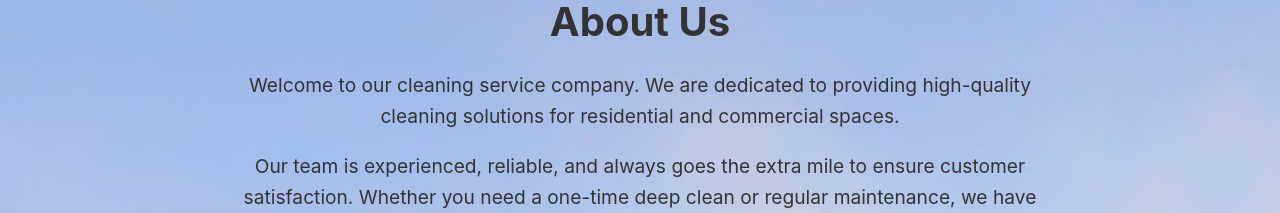
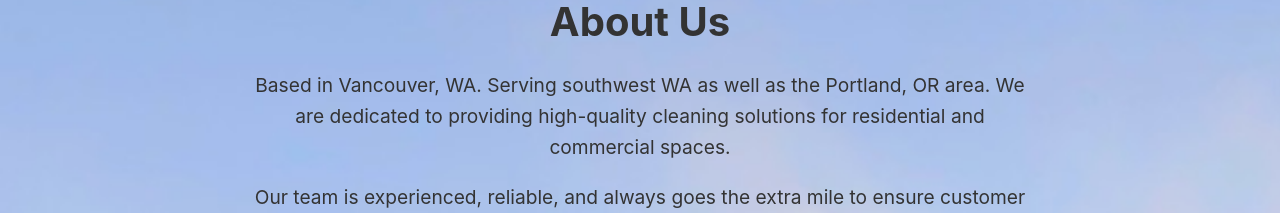
Before and after one commit to sittserp/kjcleaning, a React (Vite) app: page /kjcleaning/about-us in a window 1280 px wide. Shown: the part 140-353 px from the top of the page. Built offline with nearby package versions, Linux system fonts and the light colour scheme.

Commit message:
vancouver

```diff
--- a/src/components/AboutUs.jsx
+++ b/src/components/AboutUs.jsx
@@ -6,7 +6,7 @@ const AboutUs = () => {
     <div className="about-us">
       <h1>About Us</h1>
       <p>
-        Welcome to our cleaning service company. We are dedicated to providing high-quality cleaning solutions for residential and commercial spaces.
+        Based in Vancouver, WA. Serving southwest WA as well as the Portland, OR area. We are dedicated to providing high-quality cleaning solutions for residential and commercial spaces.
       </p>
       <p>
         Our team is experienced, reliable, and always goes the extra mile to ensure customer satisfaction. Whether you need a one-time deep clean or regular maintenance, we have the right package for you.
--- a/src/components/Home.jsx
+++ b/src/components/Home.jsx
@@ -3,10 +3,13 @@ import CleaningService from './CleaningService'
 import ContactForm from './ContactForm'
 import '../styles/Home.css'; // Optional: If you want to style the About Us page
 
-function Home () {
+function Home() {
   return (
     <div className='home'>
       <h1>Welcome to Our Cleaning Service Company</h1>
+      <p>
+        Based in Vancouver, WA. Serving southwest WA as well as the Portland, OR area.
+      </p>
       <p>
         We are dedicated to providing high-quality cleaning solutions for residential and commercial spaces.
       </p>
```
